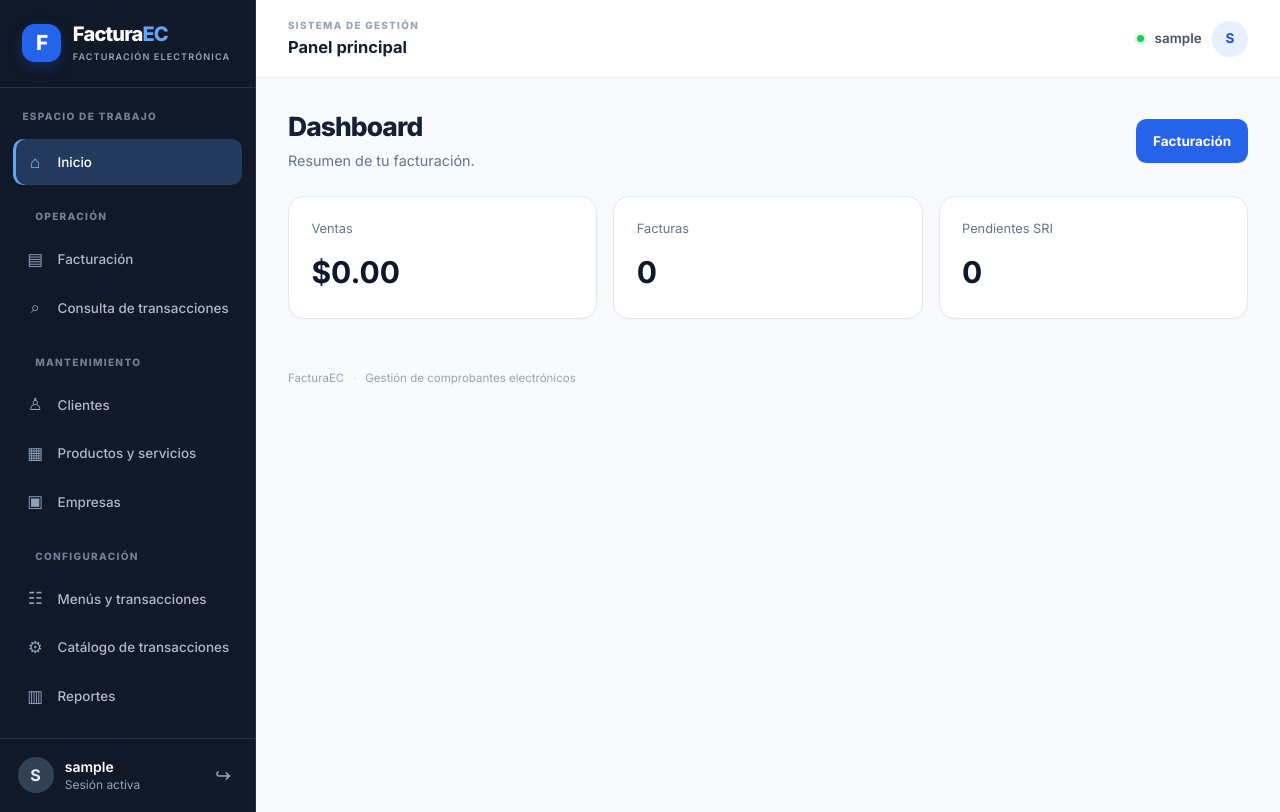
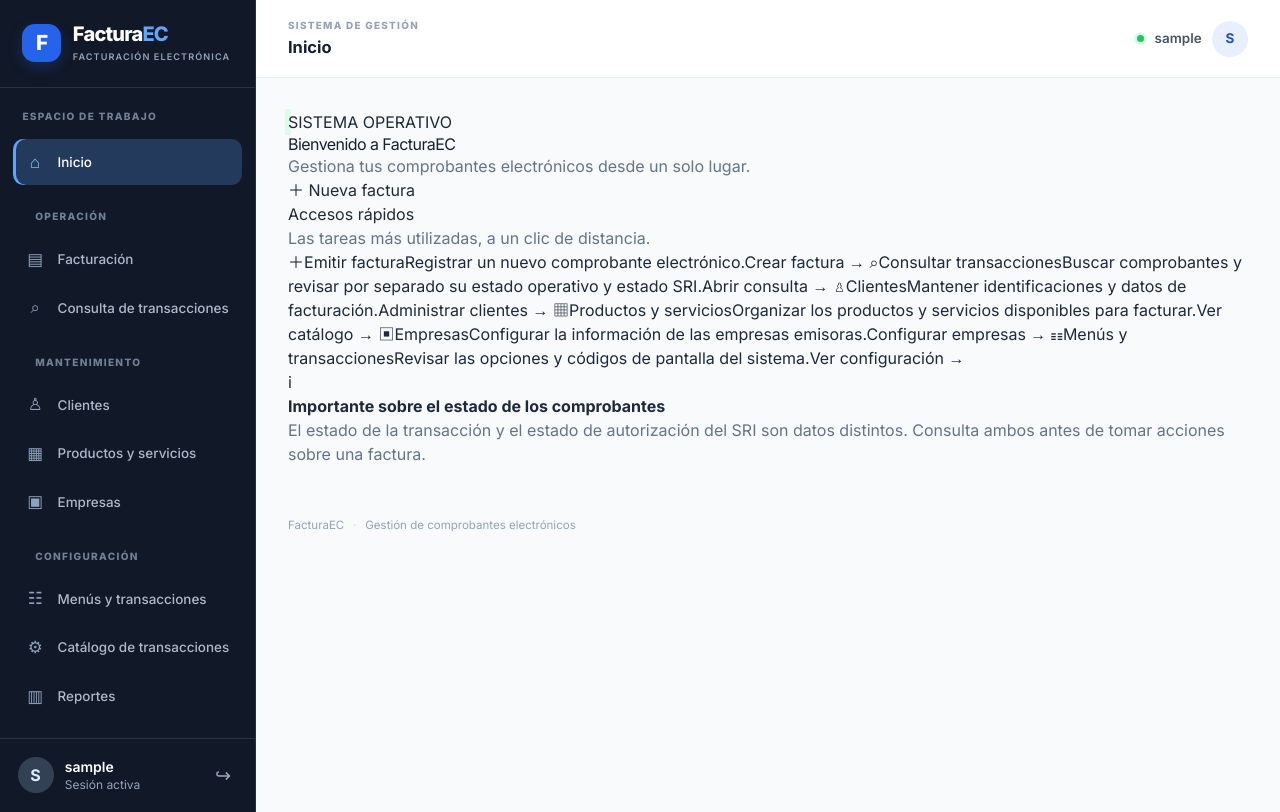
Before and after one commit to caeduardo99/facturacion_sri_django, a Django app: page / in a window 1280 px wide. Run offline with Django 5.2, Linux system fonts and the light colour scheme; the visitor is signed in with stand-in values (Sample User, id 1); some libraries are stand-ins or nearby versions.

Commit message:
Rediseña panel inicial con accesos rápidos a tareas principales

```diff
--- a/templates/dashboard/index.html
+++ b/templates/dashboard/index.html
@@ -1 +1,42 @@
-{% extends 'base.html' %}{% block content %}<div class='page-head'><div><h1>Dashboard</h1><p>Resumen de tu facturación.</p></div><a class='button' href='/facturacion/'>Facturación</a></div><section class='cards'><div><small>Ventas</small><strong>$0.00</strong></div><div><small>Facturas</small><strong>0</strong></div><div><small>Pendientes SRI</small><strong>0</strong></div></section>{% endblock %}
+{% extends 'base.html' %}
+{% block title %}Inicio | FacturaEC{% endblock %}
+{% block header_title %}Inicio{% endblock %}
+{% block content %}
+<section class="dashboard-welcome">
+  <div>
+    <span class="eyebrow-pill"><span class="status-dot"></span> SISTEMA OPERATIVO</span>
+    <h1>Bienvenido a FacturaEC</h1>
+    <p>Gestiona tus comprobantes electrónicos desde un solo lugar.</p>
+  </div>
+  <a href="{% url 'facturacion:nuevo' %}" class="primary-action"><span>＋</span> Nueva factura</a>
+</section>
+
+<section class="section-heading">
+  <div><h2>Accesos rápidos</h2><p>Las tareas más utilizadas, a un clic de distancia.</p></div>
+</section>
+<div class="quick-grid">
+  <a class="quick-card quick-card-primary" href="{% url 'facturacion:nuevo' %}">
+    <span class="quick-icon">＋</span><span class="quick-title">Emitir factura</span><span class="quick-description">Registrar un nuevo comprobante electrónico.</span><span class="quick-link">Crear factura <span>→</span></span>
+  </a>
+  <a class="quick-card" href="{% url 'facturacion:consulta_general' %}">
+    <span class="quick-icon">⌕</span><span class="quick-title">Consultar transacciones</span><span class="quick-description">Buscar comprobantes y revisar por separado su estado operativo y estado SRI.</span><span class="quick-link">Abrir consulta <span>→</span></span>
+  </a>
+  <a class="quick-card" href="/clientes/">
+    <span class="quick-icon">♙</span><span class="quick-title">Clientes</span><span class="quick-description">Mantener identificaciones y datos de facturación.</span><span class="quick-link">Administrar clientes <span>→</span></span>
+  </a>
+  <a class="quick-card" href="/productos/">
+    <span class="quick-icon">▦</span><span class="quick-title">Productos y servicios</span><span class="quick-description">Organizar los productos y servicios disponibles para facturar.</span><span class="quick-link">Ver catálogo <span>→</span></span>
+  </a>
+  <a class="quick-card" href="/empresas/">
+    <span class="quick-icon">▣</span><span class="quick-title">Empresas</span><span class="quick-description">Configurar la información de las empresas emisoras.</span><span class="quick-link">Configurar empresas <span>→</span></span>
+  </a>
+  <a class="quick-card" href="/facturacion/configuracion-menus/">
+    <span class="quick-icon">☷</span><span class="quick-title">Menús y transacciones</span><span class="quick-description">Revisar las opciones y códigos de pantalla del sistema.</span><span class="quick-link">Ver configuración <span>→</span></span>
+  </a>
+</div>
+
+<section class="dashboard-note">
+  <span class="note-icon">i</span>
+  <div><strong>Importante sobre el estado de los comprobantes</strong><p>El estado de la transacción y el estado de autorización del SRI son datos distintos. Consulta ambos antes de tomar acciones sobre una factura.</p></div>
+</section>
+{% endblock %}
```
